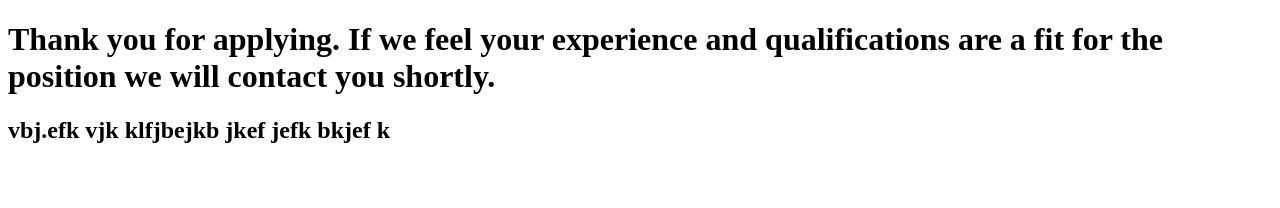
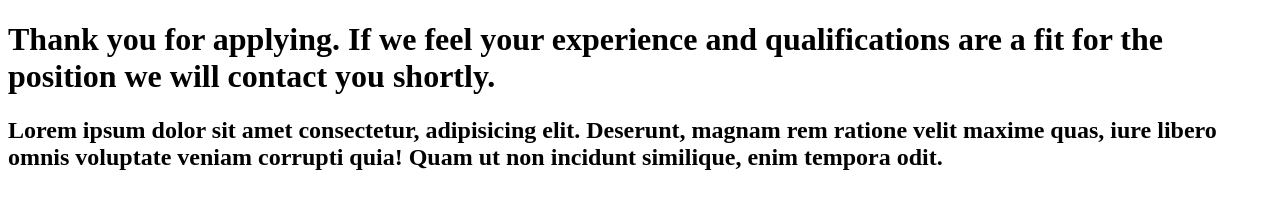
Before and after one commit to AlecT12/Repo-2, a plain HTML site: page index.html in a window 1280 px wide. Drawn offline with Linux system fonts and the light colour scheme.

Commit message:
add lorem

```diff
--- a/index.html
+++ b/index.html
@@ -11,6 +11,10 @@
       Thank you for applying. If we feel your experience and qualifications are
       a fit for the position we will contact you shortly.
     </h1>
-    <h2>vbj.efk vjk klfjbejkb jkef jefk bkjef k</h2>
+    <h2>
+      Lorem ipsum dolor sit amet consectetur, adipisicing elit. Deserunt, magnam
+      rem ratione velit maxime quas, iure libero omnis voluptate veniam corrupti
+      quia! Quam ut non incidunt similique, enim tempora odit.
+    </h2>
   </body>
 </html>
```
